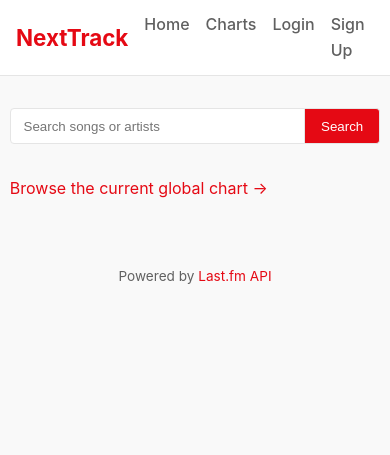
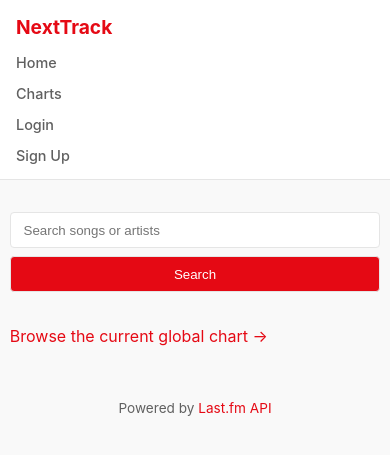
Before and after one commit to yoshi22/finalProject, a Django app: page / in a window 390 px wide. Shown: the top 455 px of the page. Run offline with Django 5.2, Linux system fonts and the light colour scheme.

Commit message:
made the site responsive design

```diff
--- a/music/static/style.css
+++ b/music/static/style.css
@@ -1,115 +1,99 @@
 /* ------------------------------ */
 /*  Core variables                 */
 /* ------------------------------ */
-:root {
-    --primary: #e50914;         /* YouTube red */
-    --bg: #f9f9f9;
-    --text: #0f0f0f;
-    --muted: #606060;
-    --card-bg: #ffffff;
-    --border: #e5e5e5;
+:root{
+  --primary:#e50914;
+  --bg:#f9f9f9;
+  --text:#0f0f0f;
+  --muted:#606060;
+  --card:#ffffff;
+  --border:#e5e5e5;
+  --max-w:1200px;
 }
 
 /* ------------------------------ */
 /*  Global reset / typography      */
 /* ------------------------------ */
-  * {box-sizing: border-box; margin: 0; padding: 0;}
-  body {
-    font-family: -apple-system, BlinkMacSystemFont, "Segoe UI", Roboto, sans-serif;
-    color: var(--text);
-    background: var(--bg);
-    line-height: 1.6;
+*{box-sizing:border-box;margin:0;padding:0}
+html{scroll-behavior:smooth}
+body{
+  font-family:-apple-system,BlinkMacSystemFont,"Segoe UI",Roboto,sans-serif;
+  background:var(--bg);color:var(--text);line-height:1.6;
 }
-  a { color: var(--primary); text-decoration: none;}
-  a:hover { text-decoration: underline; }
-
-  .container {
-    width: min(1200px, 95%);
-    margin-inline: auto;
-    padding-block: 1rem 2rem;
-  }
+a{color:var(--primary);text-decoration:none}
+a:hover{text-decoration:underline}
+.container{width:min(var(--max-w),95%);margin:auto;padding-block:1rem 2rem}
 
 /* ------------------------------ */
 /*  Header & Navigation            */
 /* ------------------------------ */
-  header {
-    background: var(--card-bg);
-    border-bottom: 1px solid var(--border);
-    padding: 0.75rem 1rem;
-    display: flex;
-    align-items: center;
-    gap: 1rem;
+header{
+  background:var(--card);border-bottom:1px solid var(--border);
+  padding:.75rem 1rem;display:flex;align-items:center;gap:1rem
 }
-  .logo {
-    font-size: 1.4rem;
-    font-weight: bold;
-    color: var(--primary);
-  }
-  nav {
-    margin-left: auto;
-    display: flex;
-    gap: 1rem;
-  }
-  nav a { color: var(--muted); font-weight: 500; }
-  nav a.active, nav a:hover { color: var(--primary); }
+.logo{font-size:1.4rem;font-weight:bold;color:var(--primary)}
+nav{margin-left:auto;display:flex;gap:1rem;flex-wrap:wrap}
+nav a,nav button{color:var(--muted);font-weight:500;font-size:.95rem}
+nav a:hover,nav button:hover{color:var(--primary)}
+nav button{background:none;border:none;cursor:pointer;padding:0}
 
 /* ------------------------------ */
 /*  Search Bar                     */
 /* ------------------------------ */
-  .search-bar {
-    display: flex;
-    margin-block: 1rem 2rem;
+.search-bar{display:flex;margin-block:1rem 2rem}
+.search-bar input{
+  flex:1;padding:.6rem .8rem;border:1px solid var(--border);
+  border-radius:4px 0 0 4px
 }
-  .search-bar input {
-    flex: 1;
-    padding: 0.6rem 0.8rem;
-    border: 1px solid var(--border);
-    border-radius: 4px 0 0 4px;
+.search-bar button{
+  padding:.6rem 1rem;border:1px solid var(--border);border-left:none;
+  background:var(--primary);color:#fff;border-radius:0 4px 4px 0;cursor:pointer
 }
-  .search-bar button {
-    padding: 0.6rem 1rem;
-    border: 1px solid var(--border);
-    border-left: none;
-    background: var(--primary);
-    color: #fff;
-    border-radius: 0 4px 4px 0;
-    cursor: pointer;
-  }
-  .search-bar button:hover { opacity: 0.9; }
+.search-bar button:hover{opacity:.9}
 
 /* ------------------------------ */
 /*  Card grid                      */
 /* ------------------------------ */
-  .grid {
-    display: grid;
-    grid-template-columns: repeat(auto-fill, minmax(250px, 1fr));
-    gap: 1rem;
+.grid{
+  display:grid;
+  grid-template-columns:repeat(auto-fill,minmax(230px,1fr));
+  gap:1rem
 }
-
-  .card {
-    background: var(--card-bg);
-    border: 1px solid var(--border);
-    border-radius: 6px;
-    padding: 1rem;
-    display: flex;
-    flex-direction: column;
-    gap: 0.6rem;
+.card{
+  background:var(--card);border:1px solid var(--border);border-radius:6px;
+  padding:1rem;display:flex;flex-direction:column;gap:.6rem
 }
-  .card h3 { font-size: 1.1rem; }
-  .card .meta { font-size: 0.85rem; color: var(--muted); }
+.card h3{font-size:1.05rem}
+.card .meta{font-size:.85rem;color:var(--muted)}
 
 /* ------------------------------ */
-  /*  Lists & typography overrides   */
+/*  Lists                          */
 /* ------------------------------ */
-  ul, ol { padding-left: 1.3rem; margin-block: 1rem; }
-  h2 { margin-block: 1.5rem 1rem; }
+ul,ol{padding-left:1.3rem;margin-block:1rem}
+h2{margin-block:1.5rem 1rem}
 
 /* ------------------------------ */
 /*  Footer                         */
 /* ------------------------------ */
-  footer {
-    text-align: center;
-    padding: 2rem 0;
-    font-size: 0.85rem;
-    color: var(--muted);
+footer{text-align:center;padding:2rem 0;font-size:.85rem;color:var(--muted)}
+
+/* ====================================================== */
+/*  Responsive tweaks                                      */
+/* ====================================================== */
+
+/* ≤768px : ナビを縦積み & 検索バー全幅 */
+@media(max-width:768px){
+  nav{flex-direction:column;align-items:flex-start;gap:.5rem;margin-left:0}
+  .search-bar{flex-direction:column}
+  .search-bar input,.search-bar button{border-radius:4px;border:1px solid var(--border)}
+  .search-bar button{margin-top:.5rem;border-left:1px solid var(--border)}
 }
+
+/* ≤480px : グリッド1カラム・余白縮小 */
+@media(max-width:480px){
+  .container{padding-block:1rem}
+  .grid{grid-template-columns:1fr}
+  header{flex-direction:column;align-items:flex-start;gap:.5rem}
+  .logo{font-size:1.2rem}
+  nav a,nav button{font-size:.9rem}
+}
--- a/templates/base.html
+++ b/templates/base.html
@@ -4,6 +4,7 @@
 <head>
   <meta charset="utf-8">
   <title>NextTrack</title>
+  <meta name="viewport" content="width=device-width,initial-scale=1">  {# ★追加 #}
   <link rel="stylesheet" href="{% static 'style.css' %}">
 </head>
 <body>
@@ -16,9 +17,7 @@
       <a href="{% url 'playlist_list' %}">My Playlists</a>
       <form action="{% url 'logout' %}" method="post" style="display:inline">
         {% csrf_token %}
-        <button style="background:none;border:none;padding:0;color:var(--primary);cursor:pointer">
-          Logout
-        </button>
+        <button>Logout</button>
       </form>
     {% else %}
       <a href="{% url 'login' %}">Login</a>
```
Lines whose indentation alone changed are shown as unchanged.
